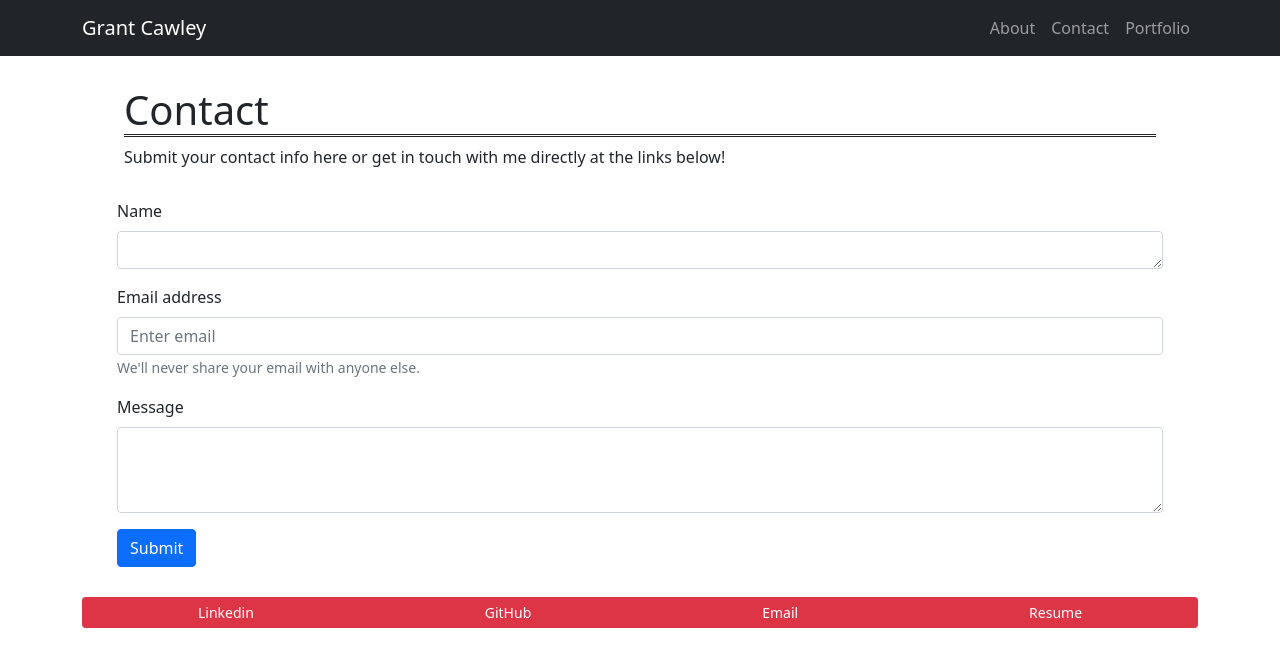
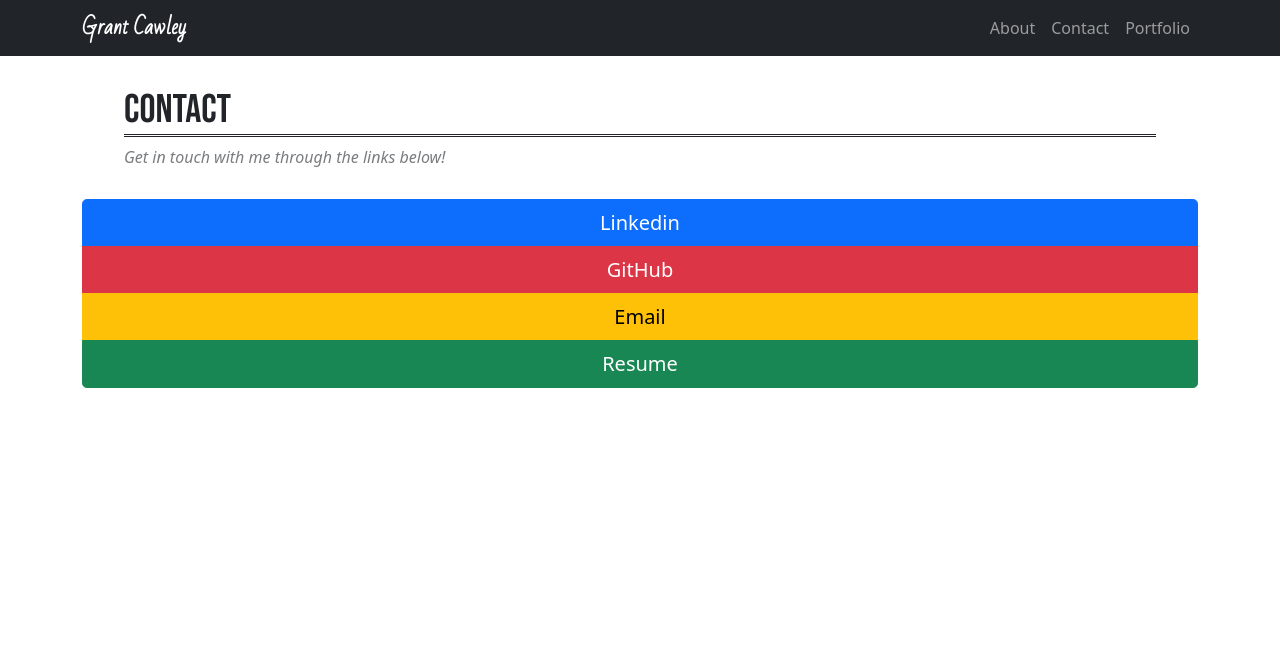
Before and after one commit to cawleygl/cawleygl-portfolio, a React (Create React App) app: page /contact in a window 1280 px wide. Shown: the top 666 px of the page. Built offline with nearby package versions, Linux system fonts and the light colour scheme.

Commit message:
Style changes and updates

```diff
--- a/src/components/Navigation/index.js
+++ b/src/components/Navigation/index.js
@@ -1,11 +1,13 @@
 import React from 'react'
 import { Navbar, Nav, Container } from 'react-bootstrap';
+
+import "./style.css"
 
 const navbar = () => {
     return (
         <Navbar collapseOnSelect sticky='top' expand='sm' bg='dark' variant='dark'>
             <Container>
-                <Navbar.Brand>Grant Cawley</Navbar.Brand>
+                <Navbar.Brand className="brand">Grant Cawley</Navbar.Brand>
                 <Navbar.Toggle aria-controls='responsive-navbar-nav' />
                 <Navbar.Collapse className='justify-content-end' id='responsive-navbar-nav'>
                     <Nav>
--- /dev/null
+++ b/src/components/Navigation/style.css
@@ -0,0 +1,4 @@
+.brand {
+    font-family: 'Bad Script', cursive;
+    font-weight: bold;
+}
--- a/src/components/PageTitle/index.js
+++ b/src/components/PageTitle/index.js
@@ -8,7 +8,7 @@ const pageTitle = (props) => {
         <Jumbotron className="jumbotron">
             <Container>
                 <h1 className="title">{props.title}</h1>
-                <p>{props.subtitle}</p>
+                <p className="subtitle">{props.subtitle}</p>
             </Container>
         </Jumbotron>
 
--- a/src/components/PageTitle/style.css
+++ b/src/components/PageTitle/style.css
@@ -1,6 +1,13 @@
 .title {
+    font-family: 'Bebas Neue', cursive;
     border-bottom-style:double;
     }
+
+.subtitle {
+    font-style: italic;
+    opacity: 60%;
+    }
+
 
 .jumbotron {
     margin: 30px;
--- a/src/pages/About/index.js
+++ b/src/pages/About/index.js
@@ -14,24 +14,24 @@ const AboutPage = () => {
                 <Row>
                     <Col sm={7} md={5} lg={4} >
                         <Row>
-                            <Image src={ProfilePic} alt="Grant Cawley" />
+                            <Image height={200} src={ProfilePic} alt="Grant Cawley" thumbnail/>
                         </Row>
-                        <Row>
+                        {/* <Row>
                             <ButtonGroup>
                                 <Button size="sm" href="https://www.linkedin.com/in/grant-cawley-89249415b" variant="danger">Linkedin</Button>
                                 <Button size="sm" href="https://github.com/cawleygl" variant="danger">GitHub</Button>
                                 <Button size="sm" href="mailto:grantlcawley@gmail.com" variant="danger">Email</Button>
                                 <Button size="sm" href={Resume} download variant="danger">Resume</Button>
                             </ButtonGroup>
-                        </Row>
+                        </Row> */}
                     </Col>
                     <Col className="about">
-                        <p>Grant Cawley is a student currently learning full stack software development through Washington
+                        <p>Grant Cawley is a full-stack software developer with a certificate from Washington
                         University Coding Boot Camp. He graduated from Saint Louis University in the Spring of 2018 with a
                         Bachelor of Science degree in Psychology, and Bachelor of Arts degree in Spanish Language and
-                        Literature. He is currently located in Saint Louis, Missouri, and has completed a number of coding
+                        Literature. He is currently located in Raleigh, North Carolina, and has completed a number of coding
                         projects through the Washington University Coding Boot Camp program. Grant was most recently
-                        employed by Varsity Tutors in Saint Louis as a Tutor Engagement Specialist, a customer service role
+                        employed by Varsity Tutors in Saint Louis, Missouri as a Tutor Engagement Specialist: a customer service role
                         working closely with contracted tutors and clients.</p>
                     </Col>
                 </Row>
--- a/src/pages/Contact/index.js
+++ b/src/pages/Contact/index.js
@@ -9,8 +9,8 @@ import Resume from '../../Assets/Grant Cawley - Resume.pdf'
 const ContactPage = () => {
     return (
         <Container>
-            <PageTitle title="Contact" subtitle="Submit your contact info here or get in touch with me directly at the links below!"></PageTitle>
-            <Row className="form">
+            <PageTitle title="Contact" subtitle="Get in touch with me through the links below!"></PageTitle>
+            {/* <Row className="form">
                 <Form>
                     <Form.Group className="mb-3" controlId="exampleForm.Name">
                         <Form.Label>Name</Form.Label>
@@ -31,13 +31,13 @@ const ContactPage = () => {
                         Submit
                 </Button>
                 </Form>
-            </Row>
+            </Row> */}
             <Row>
-                <ButtonGroup>
-                    <Button size="sm" href="https://www.linkedin.com/in/grant-cawley-89249415b" variant="danger">Linkedin</Button>
-                    <Button size="sm" href="https://github.com/cawleygl" variant="danger">GitHub</Button>
-                    <Button size="sm" href="mailto:grantlcawley@gmail.com" variant="danger">Email</Button>
-                    <Button size="sm" href={Resume} download variant="danger">Resume</Button>
+                <ButtonGroup vertical>
+                    <Button size="lg" href="https://www.linkedin.com/in/grant-cawley-89249415b" variant="primary">Linkedin</Button>
+                    <Button size="lg" href="https://github.com/cawleygl" variant="danger">GitHub</Button>
+                    <Button size="lg" href="mailto:grantlcawley@gmail.com" variant="warning">Email</Button>
+                    <Button size="lg" href={Resume} download variant="success">Resume</Button>
                 </ButtonGroup>
 
             </Row>
```
Also changed, not shown: src/Assets/ProfilePic.jpg.
